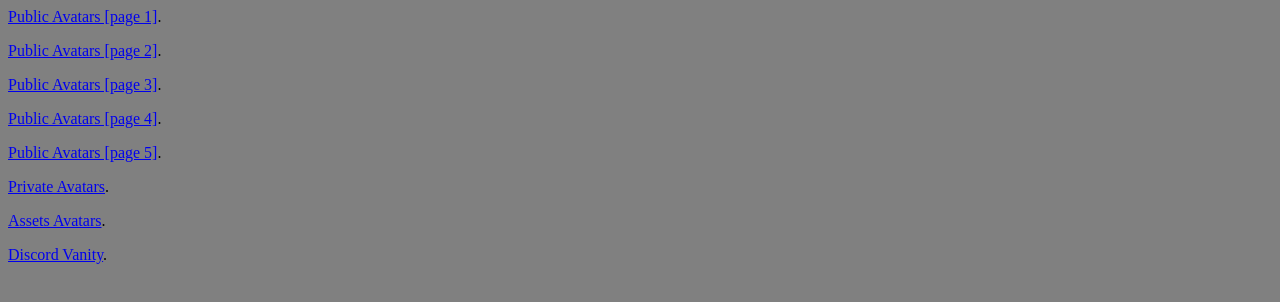
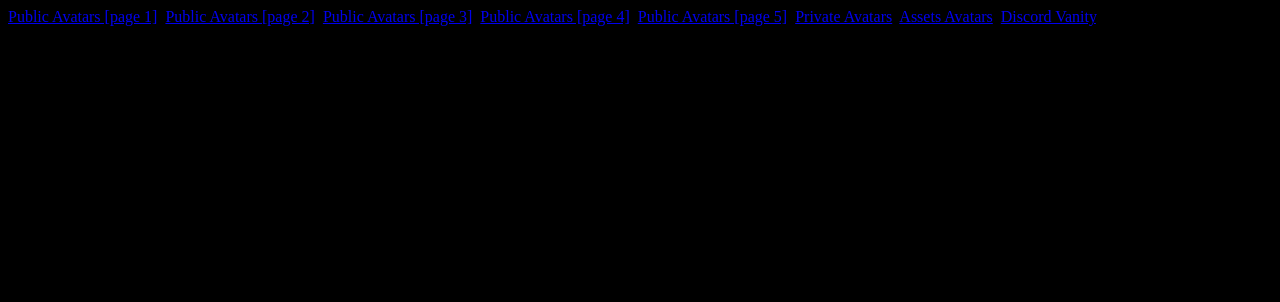
Before and after one commit to lustrouss/FunkyFumos, a plain HTML site: page index.html in a window 1280 px wide. Drawn offline with Linux system fonts and the light colour scheme.

Commit message:
Update index.html

```diff
--- a/index.html
+++ b/index.html
@@ -1,10 +1,10 @@
-   <body style="background-color:grey;">
-    <p><a href="https://lustrouss.github.io/FunkyFumos/Assets/publicavatars.html">Public Avatars [page 1]</a>.</p>
-    <p><a href="https://lustrouss.github.io/FunkyFumos/Assets/publicavatars%20%5Bpart%202%5D.html">Public Avatars [page 2]</a>.</p>
-    <p><a href="https://lustrouss.github.io/FunkyFumos/Assets/publicavatars%20%5Bpart%203%5D.html">Public Avatars [page 3]</a>.</p>
-    <p><a href="https://lustrouss.github.io/FunkyFumos/Assets/publicavatars%20%5Bpart%204%5D.html">Public Avatars [page 4]</a>.</p>
-    <p><a href="https://lustrouss.github.io/FunkyFumos/Assets/publicavatars%20%5Bpart%205%5D.html">Public Avatars [page 5]</a>.</p>
-    <p><a href="https://lustrouss.github.io/FunkyFumos/Assets/privateavatars.html">Private Avatars</a>.</p>
-    <p><a href="https://lustrouss.github.io/FunkyFumos/Assets/assets.html">Assets Avatars</a>.</p>
-    <p><a href="https://discord.gg/fumoclient">Discord Vanity</a>.</p>
+   <body style="background-color:black;">
+    <th><a href="https://lustrouss.github.io/FunkyFumos/Assets/publicavatars.html">Public Avatars [page 1]</a>.</th>
+    <th><a href="https://lustrouss.github.io/FunkyFumos/Assets/publicavatars%20%5Bpart%202%5D.html">Public Avatars [page 2]</a>.</th>
+    <th><a href="https://lustrouss.github.io/FunkyFumos/Assets/publicavatars%20%5Bpart%203%5D.html">Public Avatars [page 3]</a>.</th>
+    <th><a href="https://lustrouss.github.io/FunkyFumos/Assets/publicavatars%20%5Bpart%204%5D.html">Public Avatars [page 4]</a>.</th>
+    <th><a href="https://lustrouss.github.io/FunkyFumos/Assets/publicavatars%20%5Bpart%205%5D.html">Public Avatars [page 5]</a>.</th>
+    <th><a href="https://lustrouss.github.io/FunkyFumos/Assets/privateavatars.html">Private Avatars</a>.</th>
+    <th><a href="https://lustrouss.github.io/FunkyFumos/Assets/assets.html">Assets Avatars</a>.</th>
+    <th><a href="https://discord.gg/fumoclient">Discord Vanity</a>.</th>
   </body>
```
